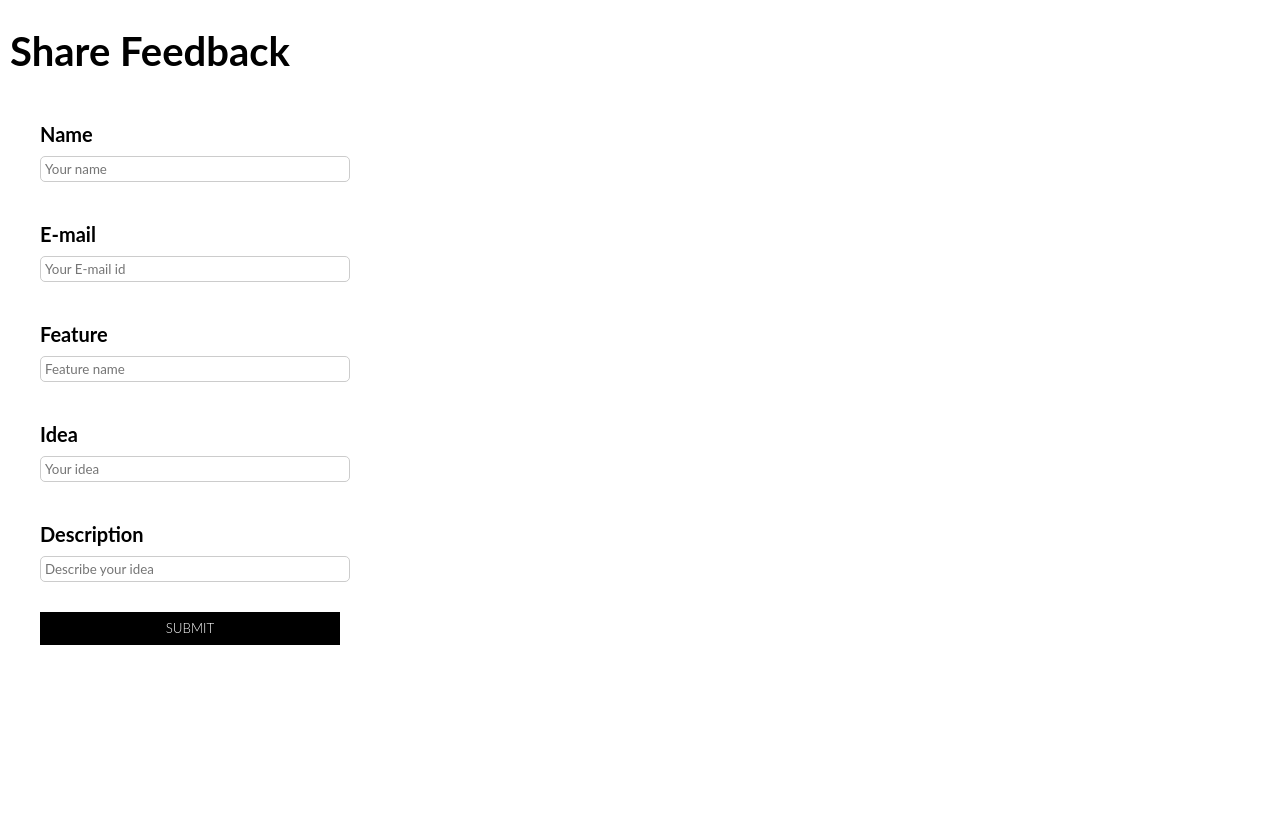
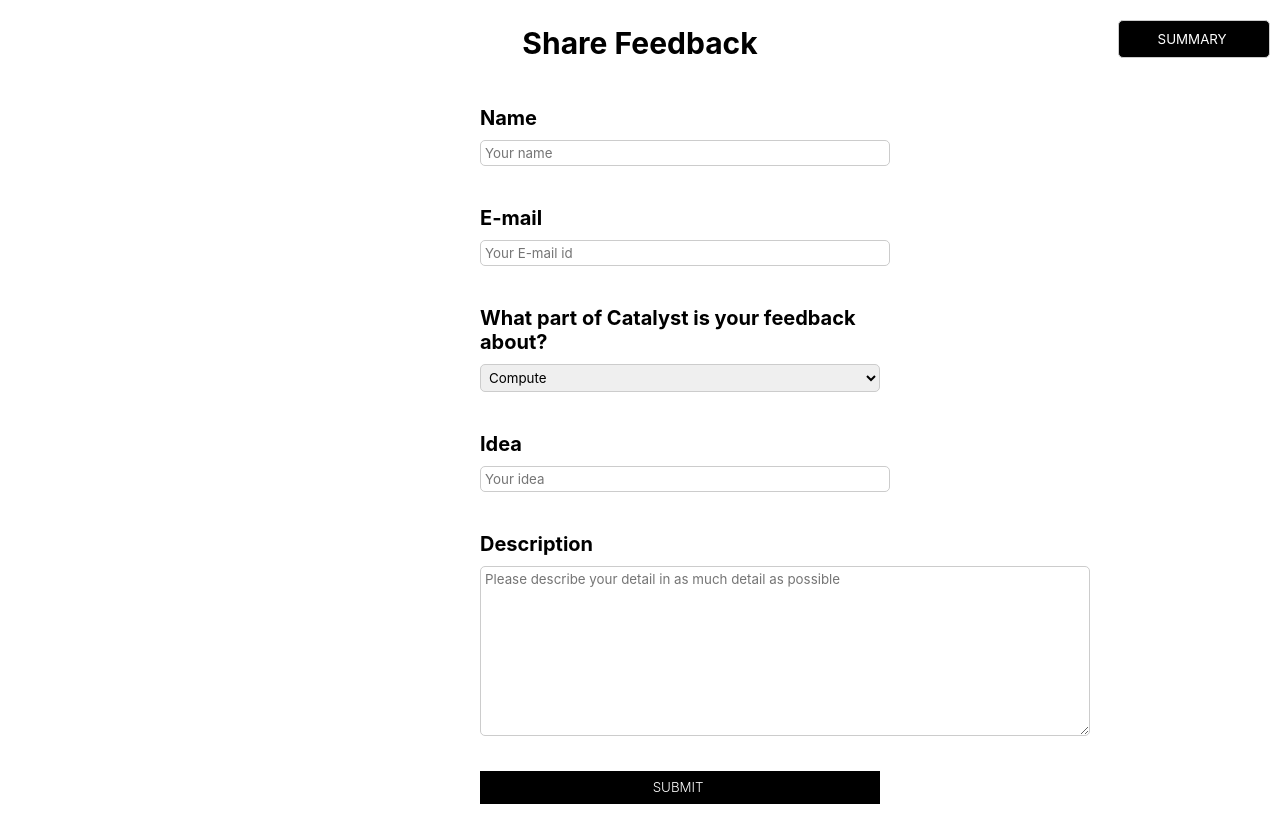
Before and after one commit to Nikhil0487/Catalyst-Feedback, a plain HTML site: page client/index.html in a window 1280 px wide. Before the commit the page ends 800 px from the top, so only its background shows below. Drawn offline with nearby package versions, Linux system fonts and the light colour scheme.

Commit message:
Improved form submission

```diff
--- a/client/index.html
+++ b/client/index.html
@@ -4,7 +4,7 @@
 <head>
     <meta charset="utf-8" />
     <meta http-equiv="X-UA-Compatible" content="IE=edge">
-    <title>Share Feedback</title>
+    <title>Share Feedback - Catalyst</title>
     <meta name="viewport" content="width=device-width, initial-scale=1">
     <link rel="stylesheet" type="text/css" media="screen" href="main.css" />
     <link rel="icon" type="image/ico" href="favicon.ico" />
@@ -14,8 +14,9 @@
 </head>
 
 <body>
-    <h1 style="text-align:center">Share Feedback</h1>
-    <form id="basic-form" onSubmit="return false; " method="POST ">
+    <h2 style="text-align:center">Share Feedback</h2>
+    <input class="summary" type="summary" value="SUMMARY ">
+    <form id="basic-form" onSubmit="return false;" method="POST">
         <p>
             <label for="name">Name</label>
             <input id="name" name="name" placeholder="Your name ">
@@ -25,8 +26,15 @@
             <input id="email" name="email" placeholder="Your E-mail id ">
         </p>
         <p>
-            <label for="feature">Feature</label>
-            <input id="feature" name="feature" placeholder="Feature name ">
+            <label for="feature">What part of Catalyst is your feedback about?</label>
+            <select name="features" id="features">
+                <option value="Compute">Compute</option>
+                <option value="Orchestrate">Orchestrate</option>
+                <option value="Storage">Storage</option>
+                <option value="Intelligense">Intelligense</option>
+                <option value="Other servicese">Other services</option>
+            </select>
+            <!--<input id="feature" name="feature" placeholder="Feature name">-->
         </p>
         <p>
             <label for="idea">Idea</label>
@@ -34,10 +42,10 @@
         </p>
         <p>
             <label for="description">Description</label>
-            <input id="description" name="description" placeholder="Describe your idea ">
+            <textarea id="description" cols="50" rows="10" name=" description " placeholder="Please describe your detail in as much detail as possible  "></textarea>
         </p>
         <p>
-            <input class="submit" type="submit" value="SUBMIT">
+            <input class="submit" type="submit" value="SUBMIT ">
         </p>
     </form>
 </body>
--- a/client/main.css
+++ b/client/main.css
@@ -1,9 +1,9 @@
 body {
-    margin: 20px 0;
-    font-family: 'Lato';
+    font-family: -apple-system, BlinkMacSystemFont, "Segoe UI", "Roboto", "Oxygen", "Ubuntu", "Cantarell", "Fira Sans", "Droid Sans", "Helvetica Neue", sans-serif;
     font-weight: 300;
     font-size: 1.25rem;
-    width: 300px;
+    width: 400px;
+    margin: 0 auto;
 }
 
 form,
@@ -16,22 +16,42 @@ p.note {
     color: red;
 }
 
-input,
+input {
+    border-radius: 5px;
+    border: 1px solid #ccc;
+    padding: 4px;
+    font-family: -apple-system, BlinkMacSystemFont, "Segoe UI", "Roboto", "Oxygen", "Ubuntu", "Cantarell", "Fira Sans", "Droid Sans", "Helvetica Neue", sans-serif;
+    width: 400px;
+    margin-top: 10px;
+    outline: none;
+}
+
 textarea {
     border-radius: 5px;
     border: 1px solid #ccc;
     padding: 4px;
-    font-family: 'Lato';
-    width: 300px;
+    font-family: -apple-system, BlinkMacSystemFont, "Segoe UI", "Roboto", "Oxygen", "Ubuntu", "Cantarell", "Fira Sans", "Droid Sans", "Helvetica Neue", sans-serif;
+    width: 600px;
     margin-top: 10px;
     outline: none;
 }
 
 label {
-    width: 300px;
+    width: 400px;
     font-weight: bold;
     display: inline-block;
     margin-top: 20px;
+    font-family: -apple-system, BlinkMacSystemFont, "Segoe UI", "Roboto", "Oxygen", "Ubuntu", "Cantarell", "Fira Sans", "Droid Sans", "Helvetica Neue", sans-serif;
+}
+
+select {
+    border-radius: 5px;
+    border: 1px solid #ccc;
+    padding: 4px;
+    font-family: -apple-system, BlinkMacSystemFont, "Segoe UI", "Roboto", "Oxygen", "Ubuntu", "Cantarell", "Fira Sans", "Droid Sans", "Helvetica Neue", sans-serif;
+    width: 400px;
+    margin-top: 10px;
+    outline: none;
 }
 
 label span {
@@ -77,4 +97,19 @@ html [type="button"] {
     font-weight: 300;
     padding: 10px 0;
     line-height: 1;
+    cursor: pointer;
 }
+
+[type="summary"],
+button,
+html [type="button"] {
+    padding: 10px 0;
+    background-color: black;
+    color: white;
+    text-align: center;
+    position: absolute;
+    top: 10px;
+    right: 10px;
+    cursor: pointer;
+    width: 150px;
+}
--- a/client/main.js
+++ b/client/main.js
@@ -3,7 +3,7 @@ $(document).ready(function() {
         errorClass: "error fail-alert",
         validClass: "valid success-alert",
         rules: {
-        name : {
+            name: {
                 required: true,
                 minlength: 3
             },
@@ -24,7 +24,7 @@ $(document).ready(function() {
                 minlength: 10
             },
         },
-      messages : {
+        messages: {
             name: {
                 minlength: "Name should be at least 3 characters"
             },
@@ -40,30 +40,34 @@ $(document).ready(function() {
             description: {
                 minlength: "The idea should be atleast 10 characters"
             }
-      }
-    });
-    $('#basic-form').on('submit', function(){
+        },
+        //Submit Handler Function
+        submitHandler: function(form) {
+            // add a loading image in place of your returning outcome
+            $("#simple-msg").html("Sending...");
             console.log("on click")
-        var nameVal=$("#name").val();
-        var emailVal=$("#email").val();
-        var feature=$("#feature").val();
-        var idea=$("#idea").val();
-        var desc=$("#description").val();
-        var feedback= { Name:nameVal,
-                        Email:emailVal,
-                        Feature:feature,
-                        Idea:idea,
-                        Description:desc
+            var nameVal = $("#name").val();
+            var emailVal = $("#email").val();
+            var feature = $("#features").val();
+            var idea = $("#idea").val();
+            var desc = $("#description").val();
+            var feedback = {
+                Name: nameVal,
+                Email: emailVal,
+                Feature: feature,
+                Idea: idea,
+                Description: desc
             };
             $.ajax({
                 type: 'POST',
                 contentType: "application/json; charset=utf-8",
                 url: '/server/catalyst_feedback_function/support/feedback', //Ensure that 'to_do_list_function' is the package name of your function
                 data: JSON.stringify(feedback),
-            success: function(data){
+                success: function(data) {
                     location.reload(); //Reloads the page on success
                 }
             });
             return false;
+        }
     });
 });
```
Lines whose indentation alone changed are shown as unchanged.
